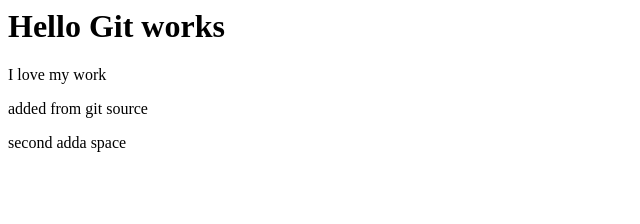
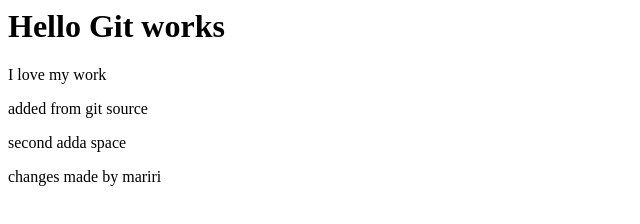
Before and after one commit to mahlatse077/demo-repo, a plain HTML site: page index.html in a window 1280 px wide. Shown: the whole page, without its empty margins (0-640 px from the left). Drawn offline with Linux system fonts and the light colour scheme.

Commit message:
new by mariri

```diff
--- a/index.html
+++ b/index.html
@@ -11,3 +11,7 @@
 <div>
     <p>second adda space</p>
 </div>
+
+<div>
+    <p>changes made by mariri</p>
+</div>
```
